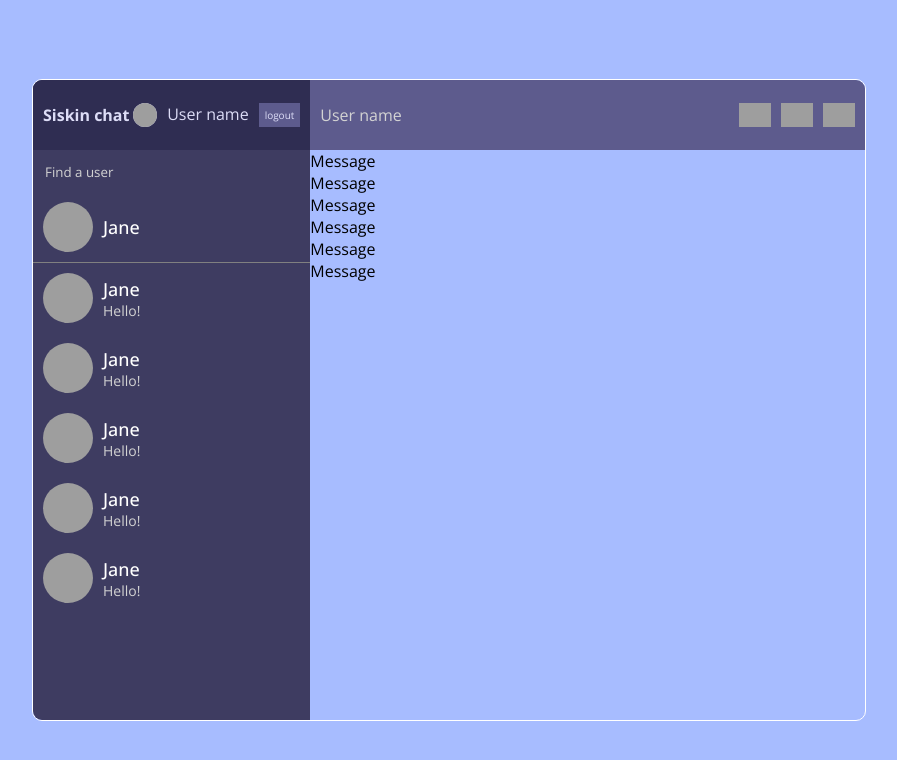
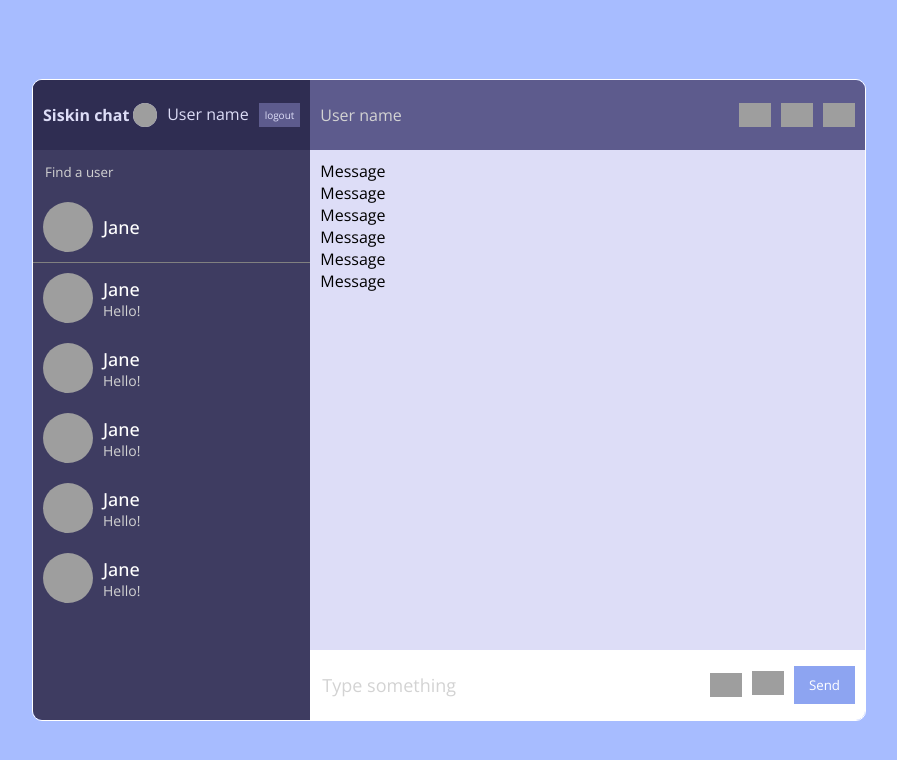
Before and after one commit to Siskinbird/react-chat, a React (Create React App) app: page / in a window 1280 px wide. Shown: the top 760 px of the page, without its empty margins (191-1088 px from the left). Built offline with nearby package versions, Linux system fonts and the light colour scheme; grey boxes are pictures that could not be loaded.

Commit message:
add: Input component styles

```diff
--- a/src/components/Chat.jsx
+++ b/src/components/Chat.jsx
@@ -3,6 +3,7 @@ import Cam from '../images/cam.png'
 import Add from '../images/add.png'
 import More from '../images/more.png'
 import Messages from "./Messages";
+import Input from "./Input";
 
 function Chat(props) {
     return (
@@ -16,6 +17,7 @@ function Chat(props) {
                 </div>
             </div>
             <Messages/>
+            <Input/>
         </div>
     );
 }
--- a/src/components/Input.jsx
+++ b/src/components/Input.jsx
@@ -1,8 +1,21 @@
 import React from 'react';
+import Img from '../images/img.png'
+import Attach from '../images/attach.png'
+
 
 function Input(props) {
     return (
-        <div>Input</div>
+        <div className='input'>
+            <input type='text' placeholder='Type something'/>
+            <div className="send">
+                <img src={Attach} alt='Image'/>
+                <input type='file' style={{display: 'none'}} id='file' />
+                <label htmlFor='file'>
+                    <img src={Img} alt='image'/>
+                </label>
+                <button>Send</button>
+            </div>
+        </div>
     );
 }
 
--- a/src/style.scss
+++ b/src/style.scss
@@ -188,5 +188,48 @@
           cursor: pointer;
         }
       }
+      .messages {
+        background-color: #ddddf7;
+        padding: 10px;
+        height: calc(100% - 160px);
+      }
+
+      .input {
+        height: 50px;
+        background-color: white;
+        padding: 10px;
+        display: flex;
+        align-items: center;
+        justify-content: space-between;
+
+        input {
+          width: 100%;
+          border: none;
+          outline: none;
+          font-size: 18px;
+          color: #2f2d52;
+          &::placeholder {
+            color: lightgray;
+          }
+        }
+
+        .send {
+          display: flex;
+          align-items: center;
+          gap: 10px;
+
+          img {
+            height: 24px;
+            cursor: pointer;
+          }
+
+          button {
+            border: none;
+            padding: 10px 15px;
+            color: white;
+            background-color: #8da4f1;
+          }
+        }
+      }
     }
   }
```
